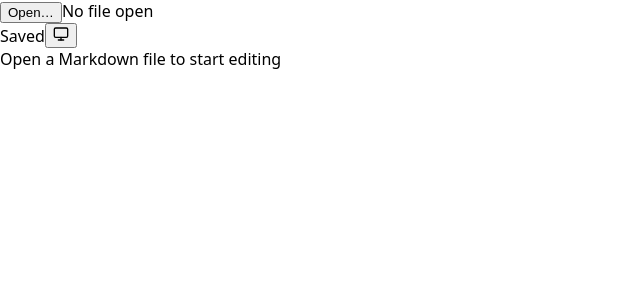
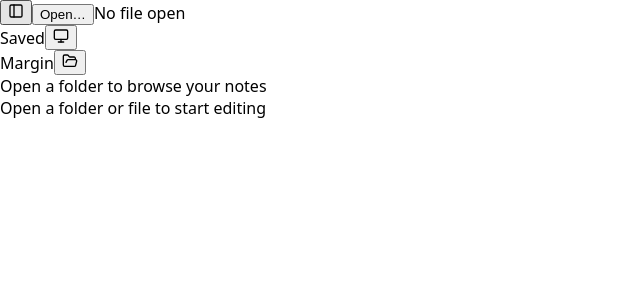
Before and after one commit to jianjustin/margin, a React (Vite) app in the folder src/renderer/: page / in a window 1280 px wide. Shown: the top 300 px of the page, without its empty margins (0-640 px from the left). Built offline with nearby package versions, Linux system fonts and the light colour scheme.

Commit message:
feat(vault): sidebar + two-column layout + open-folder/switch + reopen last vault

```diff
--- a/src/renderer/src/App.tsx
+++ b/src/renderer/src/App.tsx
@@ -1,10 +1,14 @@
-import { useEffect, useRef } from 'react'
+import { useEffect, useRef, useState } from 'react'
+import { PanelLeft } from 'lucide-react'
 import { Editor } from '@/components/Editor'
 import { saveDocument } from '@/lib/saveDocument'
 import { useDocumentStore } from '@/stores/documentStore'
+import { useVaultStore, loadPersistedRoot } from '@/stores/vaultStore'
+import { Sidebar } from '@/components/FileTree/Sidebar'
 import { ThemeToggle } from '@/components/ThemeToggle'
 import { useThemeStore, resolveTheme } from '@/stores/themeStore'
 import { useSystemTheme } from '@/hooks/useSystemTheme'
+import type { TreeNode } from '../../shared/ipc'
 
 const AUTOSAVE_MS = 800
 
@@ -14,6 +18,7 @@ export default function App(): JSX.Element {
   const saveStatus = useDocumentStore((s) => s.saveStatus)
 
   const saveTimer = useRef<ReturnType<typeof setTimeout> | null>(null)
+  const [sidebarOpen, setSidebarOpen] = useState(true)
 
   const themeMode = useThemeStore((s) => s.mode)
   const systemDark = useSystemTheme()
@@ -21,18 +26,37 @@ export default function App(): JSX.Element {
   useEffect(() => {
     const effective = resolveTheme(themeMode, systemDark)
     const root = document.documentElement
-    if (effective === 'light') {
-      root.setAttribute('data-theme', 'light')
-    } else {
-      root.removeAttribute('data-theme')
-    }
+    if (effective === 'light') root.setAttribute('data-theme', 'light')
+    else root.removeAttribute('data-theme')
   }, [themeMode, systemDark])
 
-  async function openFile(): Promise<void> {
+  // Reopen the last vault on launch.
+  useEffect(() => {
+    const saved = loadPersistedRoot()
+    if (!saved) return
+    void window.margin
+      .scanVault(saved)
+      .then((tree) => useVaultStore.getState().openRoot(saved, tree))
+      .catch(() => useVaultStore.getState().closeVault())
+  }, [])
+
+  async function openFolder(): Promise<void> {
+    const chosen = await window.margin.openFolder()
+    if (!chosen) return
+    const tree = await window.margin.scanVault(chosen)
+    useVaultStore.getState().openRoot(chosen, tree)
+  }
+
+  async function openFileByPath(filePath: string): Promise<void> {
+    const text = await window.margin.readFile(filePath)
+    useDocumentStore.getState().load(filePath, text)
+    useVaultStore.getState().select(filePath)
+  }
+
+  async function openFileDialog(): Promise<void> {
     const chosen = await window.margin.openFile()
     if (!chosen) return
-    const text = await window.margin.readFile(chosen)
-    useDocumentStore.getState().load(chosen, text)
+    await openFileByPath(chosen)
   }
 
   function save(): Promise<void> {
@@ -45,12 +69,14 @@ export default function App(): JSX.Element {
     saveTimer.current = setTimeout(() => void save(), AUTOSAVE_MS)
   }
 
-  // Flush a pending autosave on unmount.
   useEffect(() => {
     return () => {
       if (saveTimer.current) clearTimeout(saveTimer.current)
     }
   }, [])
+
+  // Context menu is implemented in a later task; no-op for now.
+  function handleContextMenu(_node: TreeNode, _x: number, _y: number): void {}
 
   const fileName = path ? path.split('/').pop() : 'No file open'
 
@@ -58,7 +84,15 @@ export default function App(): JSX.Element {
     <div className="flex h-screen flex-col bg-background text-foreground">
       <header className="flex h-10 shrink-0 items-center gap-3 border-b border-border px-4 pl-20 text-sm text-muted-foreground">
         <button
-          onClick={() => void openFile()}
+          onClick={() => setSidebarOpen((v) => !v)}
+          title="Toggle sidebar"
+          aria-label="Toggle sidebar"
+          className="grid h-[26px] w-[30px] place-items-center rounded-md hover:bg-accent hover:text-foreground"
+        >
+          <PanelLeft size={16} />
+        </button>
+        <button
+          onClick={() => void openFileDialog()}
           className="rounded-md bg-secondary px-2 py-1 text-secondary-foreground hover:bg-accent"
         >
           Open…
@@ -77,7 +111,15 @@ export default function App(): JSX.Element {
           <ThemeToggle />
         </div>
       </header>
-      <main className="min-h-0 flex-1">
+      <div className="flex min-h-0 flex-1">
+        {sidebarOpen && (
+          <Sidebar
+            onOpenFolder={() => void openFolder()}
+            onOpenFile={(node) => void openFileByPath(node.path)}
+            onContextMenu={handleContextMenu}
+          />
+        )}
+        <main className="min-h-0 min-w-0 flex-1">
           {path ? (
             <Editor
               docKey={path}
@@ -87,10 +129,11 @@ export default function App(): JSX.Element {
             />
           ) : (
             <div className="flex h-full items-center justify-center text-muted-foreground">
-            Open a Markdown file to start editing
+              Open a folder or file to start editing
             </div>
           )}
         </main>
       </div>
+    </div>
   )
 }
--- /dev/null
+++ b/src/renderer/src/components/FileTree/Sidebar.tsx
@@ -0,0 +1,38 @@
+import { FolderOpen } from 'lucide-react'
+import type { TreeNode } from '../../../../shared/ipc'
+import { useVaultStore } from '@/stores/vaultStore'
+import { FileTree } from './FileTree'
+
+interface SidebarProps {
+  onOpenFolder: () => void
+  onOpenFile: (node: TreeNode) => void
+  onContextMenu: (node: TreeNode, x: number, y: number) => void
+}
+
+export function Sidebar({ onOpenFolder, onOpenFile, onContextMenu }: SidebarProps): JSX.Element {
+  const root = useVaultStore((s) => s.root)
+  const rootName = root ? root.split('/').pop() : null
+
+  return (
+    <aside className="flex h-full w-[244px] flex-none flex-col border-r border-[color:var(--border-soft)] bg-[color:var(--bg-panel)]">
+      <div className="flex items-center justify-between px-4 pb-2 pt-3.5">
+        <span className="truncate text-sm font-semibold tracking-wide">{rootName ?? 'Margin'}</span>
+        <button
+          onClick={onOpenFolder}
+          title="Open folder"
+          aria-label="Open folder"
+          className="grid h-6 w-6 place-items-center rounded-md text-[color:var(--text-dim)] hover:bg-[color:var(--bg-hover)] hover:text-foreground"
+        >
+          <FolderOpen size={16} />
+        </button>
+      </div>
+      {root ? (
+        <FileTree onOpenFile={onOpenFile} onContextMenu={onContextMenu} />
+      ) : (
+        <div className="px-4 py-6 text-center text-xs text-[color:var(--text-faint)]">
+          Open a folder to browse your notes
+        </div>
+      )}
+    </aside>
+  )
+}
```
Lines whose indentation alone changed are shown as unchanged.
